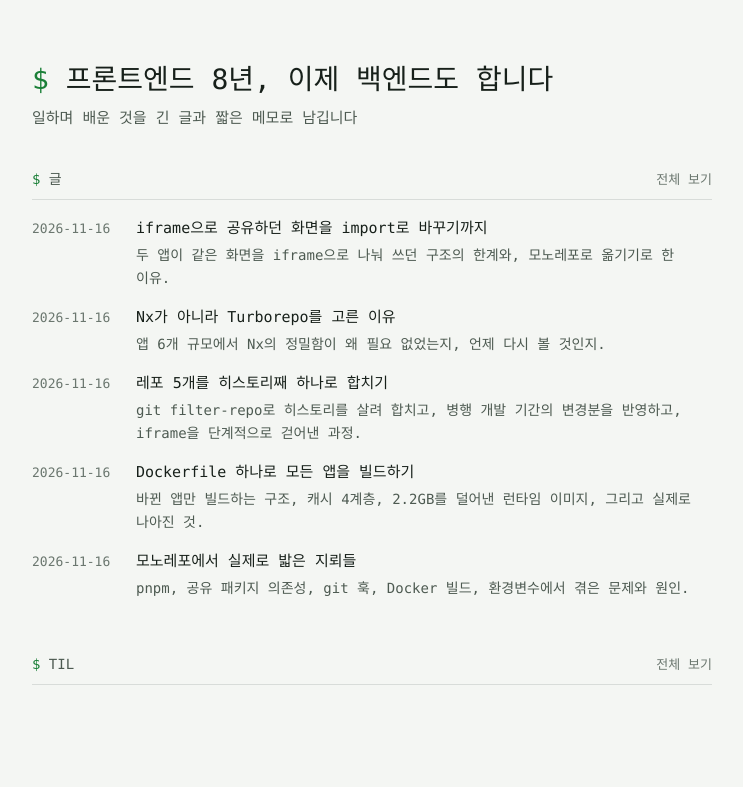
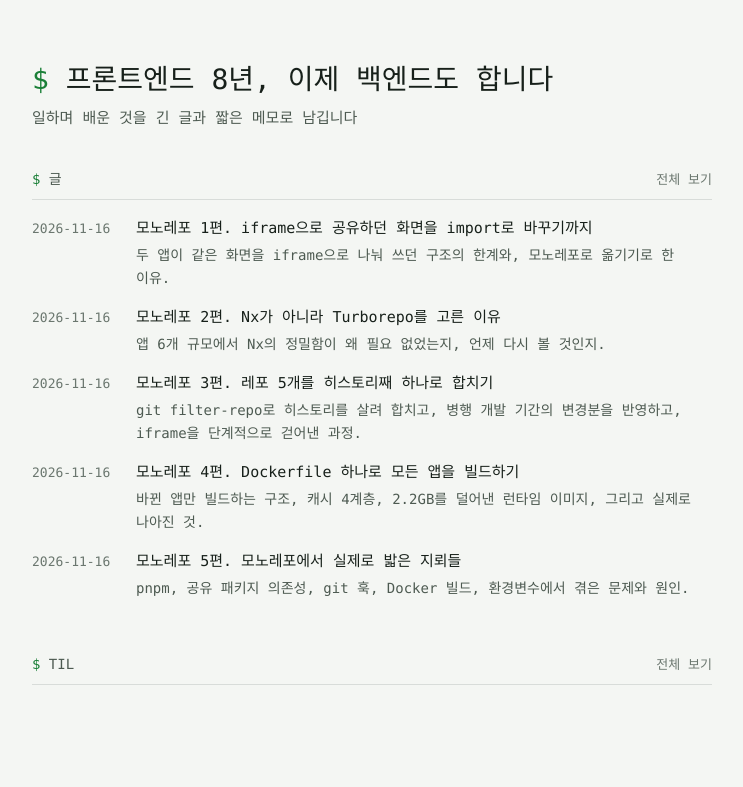
Before and after one commit to samsara1019/blog, an Astro site: page / in a window 1280 px wide. Shown: the part 59-846 px from the top of the page, without its empty margins (268-1011 px from the left). Built offline with nearby package versions, Linux system fonts and the light colour scheme; Astro itself is replaced by a stand-in of ours; no server answers; a web font is replaced by a local one.

Commit message:
글 제목에 모노레포 N편 표기 추가
Co-Authored-By: Claude Fable 5.2 <noreply@anthropic.com>

```diff
--- a/src/content/blog/monorepo-1-iframe-to-import.md
+++ b/src/content/blog/monorepo-1-iframe-to-import.md
@@ -1,5 +1,5 @@
 ---
-title: 'iframe으로 공유하던 화면을 import로 바꾸기까지'
+title: '모노레포 1편. iframe으로 공유하던 화면을 import로 바꾸기까지'
 description: '두 앱이 같은 화면을 iframe으로 나눠 쓰던 구조의 한계와, 모노레포로 옮기기로 한 이유.'
 tags: ['모노레포', 'iframe', '아키텍처']
 pubDate: 2026-11-16T00:05:00Z
--- a/src/content/blog/monorepo-2-turborepo-vs-nx.md
+++ b/src/content/blog/monorepo-2-turborepo-vs-nx.md
@@ -1,5 +1,5 @@
 ---
-title: 'Nx가 아니라 Turborepo를 고른 이유'
+title: '모노레포 2편. Nx가 아니라 Turborepo를 고른 이유'
 description: '앱 6개 규모에서 Nx의 정밀함이 왜 필요 없었는지, 언제 다시 볼 것인지.'
 tags: ['모노레포', 'turborepo', 'nx']
 pubDate: 2026-11-16T00:04:00Z
--- a/src/content/blog/monorepo-3-merge-repos.md
+++ b/src/content/blog/monorepo-3-merge-repos.md
@@ -1,5 +1,5 @@
 ---
-title: '레포 5개를 히스토리째 하나로 합치기'
+title: '모노레포 3편. 레포 5개를 히스토리째 하나로 합치기'
 description: 'git filter-repo로 히스토리를 살려 합치고, 병행 개발 기간의 변경분을 반영하고, iframe을 단계적으로 걷어낸 과정.'
 tags: ['모노레포', 'git', 'pnpm', '마이그레이션']
 pubDate: 2026-11-16T00:03:00Z
--- a/src/content/blog/monorepo-4-one-dockerfile.md
+++ b/src/content/blog/monorepo-4-one-dockerfile.md
@@ -1,5 +1,5 @@
 ---
-title: 'Dockerfile 하나로 모든 앱을 빌드하기'
+title: '모노레포 4편. Dockerfile 하나로 모든 앱을 빌드하기'
 description: '바뀐 앱만 빌드하는 구조, 캐시 4계층, 2.2GB를 덜어낸 런타임 이미지, 그리고 실제로 나아진 것.'
 tags: ['모노레포', 'turborepo', 'docker', 'ci']
 pubDate: 2026-11-16T00:02:00Z
--- a/src/content/blog/monorepo-5-troubleshooting.md
+++ b/src/content/blog/monorepo-5-troubleshooting.md
@@ -1,5 +1,5 @@
 ---
-title: '모노레포에서 실제로 밟은 지뢰들'
+title: '모노레포 5편. 모노레포에서 실제로 밟은 지뢰들'
 description: 'pnpm, 공유 패키지 의존성, git 훅, Docker 빌드, 환경변수에서 겪은 문제와 원인.'
 tags: ['모노레포', 'pnpm', '트러블슈팅']
 pubDate: 2026-11-16T00:01:00Z
```
